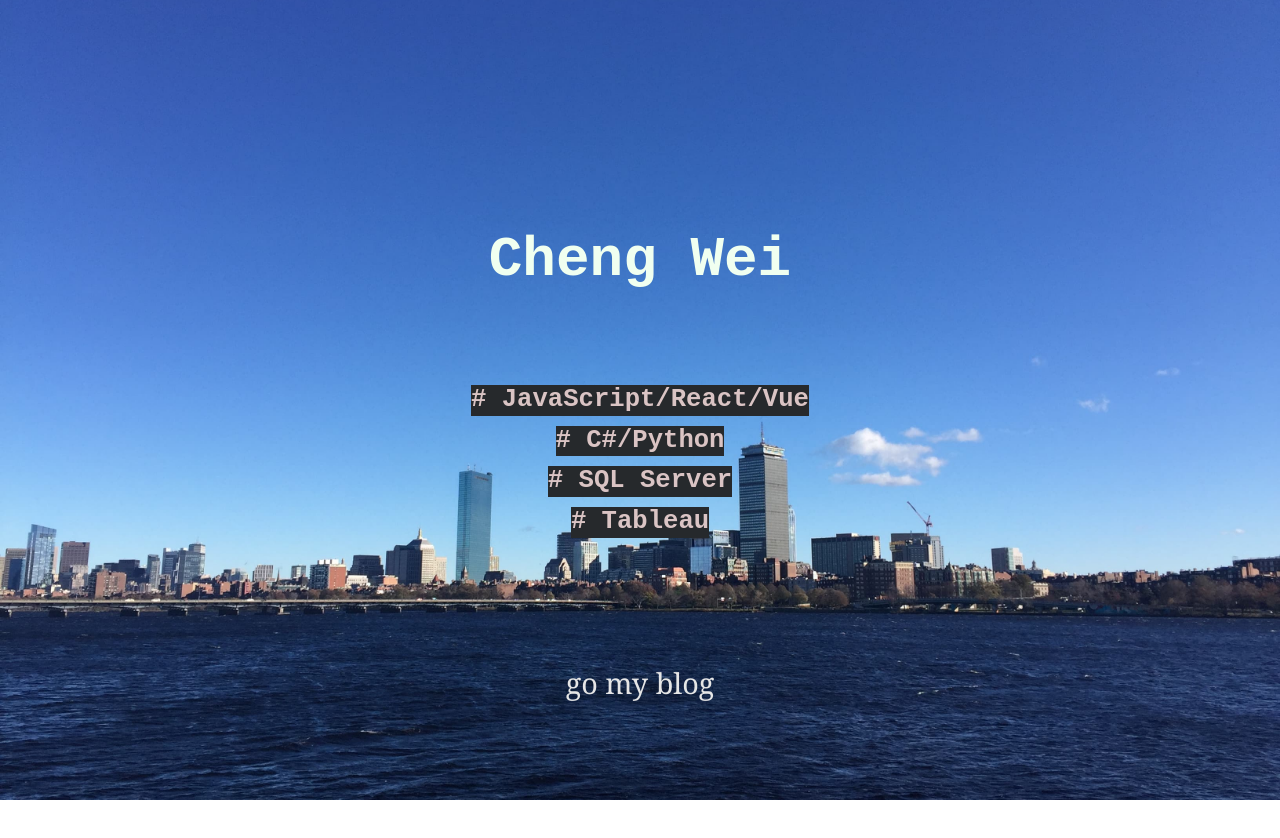
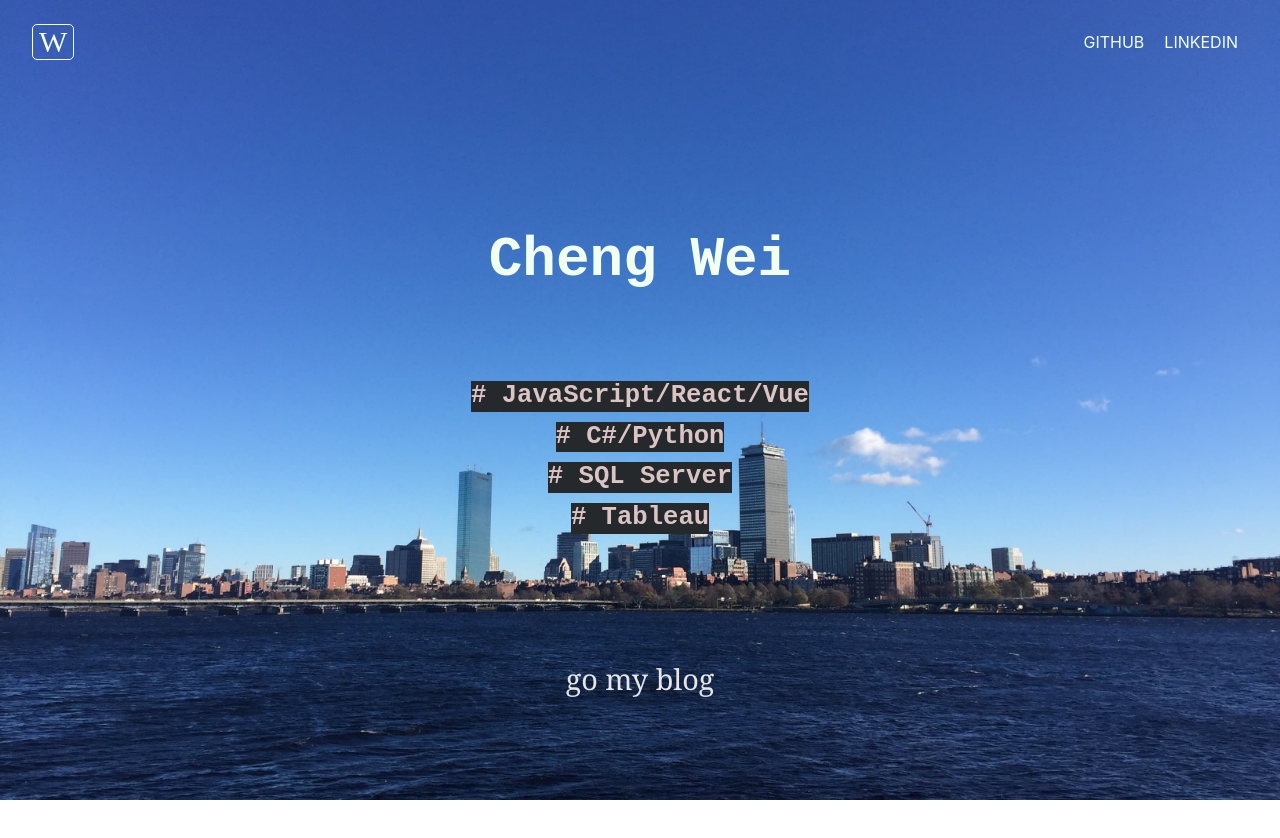
Before and after one commit to movingroovin/WeiCave, a Gatsby site: page / in a window 1280 px wide. After the commit the page ends 800 px from the top, so only its background shows below. Built offline with nearby package versions, Linux system fonts and the light colour scheme; Gatsby itself is replaced by a stand-in of ours; some packages are replaced by stand-ins of ours; a web font is replaced by a local one.

Commit message:
landing page update

```diff
--- a/src/assests/style/General.scss
+++ b/src/assests/style/General.scss
@@ -1,4 +1,5 @@
 @import url('https://fonts.googleapis.com/css2?family=Noto+Sans+TC:wght@300;400;500&display=swap');
+@import url('https://fonts.googleapis.com/css2?family=Londrina+Sketch&display=swap');
 
 // variables
 $primary-color: #3B0404;
--- a/src/assests/style/Index.scss
+++ b/src/assests/style/Index.scss
@@ -9,6 +9,28 @@
     background-repeat: no-repeat;
     background-size: cover;
     position: relative;
+}
+
+.inner-header {
+    color: honeydew;
+    display: flex;
+    justify-content: space-between;
+    .inner-header-icon {
+        font-family: 'Londrina Sketch', cursive;
+        font-size: 30px;
+        border: 1px solid honeydew;
+        padding: 0 6px;
+        border-radius: 5px;
+        margin: 3vh 2.5vw;
+    }
+    .inner-header-content {
+        margin: auto 2.5vw;
+        display: flex;
+        .inner-header-content-item {
+            margin: 0 10px;
+            color: honeydew;
+        }
+    }
 }
 
 .inner {
@@ -45,10 +67,10 @@
 
 .tags {
     width: 90%;
-    height: 60%;
+    // height: 60%;
     position: absolute;
     margin: auto;
-    top: 60%;
+    top: 47%;
     bottom: 5%;
     left: 0;
     right: 0;
--- a/src/pages/index.js
+++ b/src/pages/index.js
@@ -8,11 +8,18 @@ import './../assests/style/Index.scss'
 const IndexPage = () => {
   return (
     <div className="container">
+      <div className="inner-header">
+        <div className="inner-header-icon">W</div>
+        <div className="inner-header-content">
+          <a className="inner-header-content-item" href="https://github.com/movingroovin" target="_blank" rel="noreferrer" aria-label='GitHub'>GITHUB</a>
+          <a className="inner-header-content-item" href="https://www.linkedin.com/in/cheng-wei-wei-chen-179a2a183/" target="_blank" rel="noreferrer" aria-label='LinkedIn'>LINKEDIN</a>
+        </div>
+      </div>
       <div className="inner">
         <div className="main-name">
           <div className="main-name-item">Cheng Wei</div>
-          {/* <div className="main-name-item">weei</div>
-          <div className="main-name-item">weii</div> */}
+          {/* <div className="main-name-item">CHEN</div> */}
+          {/* <div className="main-name-item">weii</div> */}
         </div>
       </div>
       <div className="tags">
```
